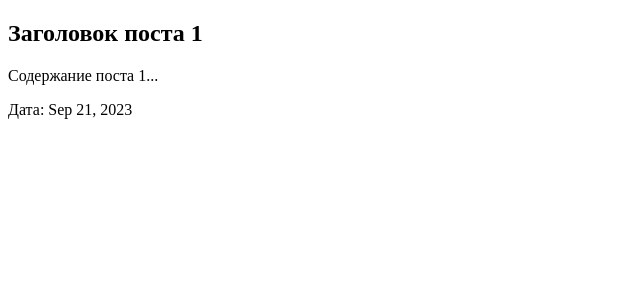
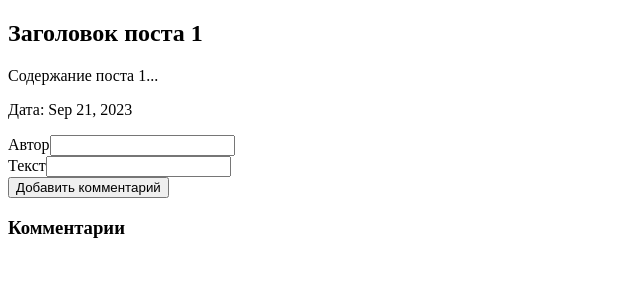
Before and after one commit to sherland11/mindmaze-client, an Angular app: page /post/1 in a window 1280 px wide. Shown: the top 300 px of the page, without its empty margins (0-640 px from the left). Built offline with nearby package versions, Linux system fonts and the light colour scheme.

Commit message:
Добавлены комментарии

```diff
--- a/src/app/app.module.ts
+++ b/src/app/app.module.ts
@@ -6,6 +6,7 @@ import { AppComponent } from './app.component';
 import { PostListComponent } from './components/post-list/post-list.component';
 import { PostDetailComponent } from './components/post-detail/post-detail.component';
 import { HomeComponent } from './components/home/home.component';
+import { FormsModule } from '@angular/forms';
 
 @NgModule({
   declarations: [
@@ -16,7 +17,8 @@ import { HomeComponent } from './components/home/home.component';
   ],
   imports: [
     BrowserModule,
-    AppRoutingModule
+    AppRoutingModule,
+    FormsModule
   ],
   providers: [],
   bootstrap: [AppComponent]
--- a/src/app/components/post-detail/post-detail.component.html
+++ b/src/app/components/post-detail/post-detail.component.html
@@ -2,4 +2,25 @@
     <h2>{{ post.title }}</h2>
     <p>{{ post.content }}</p>
     <p>Дата: {{ post.date | date }}</p>
+</div>
+
+<form (submit)="addComment()">
+  <div class="form-group">
+    <label for="author">Автор</label>
+    <input type="text" id="author" name="author" [(ngModel)]="newComment.author" required>
   </div>
+  <div class="form-group">
+    <label for="author">Текст</label>
+    <input type="text" id="author" name="author" [(ngModel)]="newComment.text" required>
+  </div>
+  <button type="submit">Добавить комментарий</button>
+</form>
+
+<div class="post-detail" *ngIf="post">
+  <h3>Комментарии</h3>
+  <ul>
+    <li *ngFor="let comment of comments">
+      <strong>{{ comment.author }}:</strong> {{ comment.text }}
+    </li>
+  </ul>
+</div>
--- a/src/app/components/post-detail/post-detail.component.ts
+++ b/src/app/components/post-detail/post-detail.component.ts
@@ -1,6 +1,8 @@
 import { Component, OnInit } from '@angular/core';
 import { ActivatedRoute } from '@angular/router';
+import { Comment } from 'src/app/models/comment.model';
 import { Post } from 'src/app/models/post.model';
+import { CommentService } from 'src/app/services/comment.service';
 import { PostService } from 'src/app/services/post.service';
 
 @Component({
@@ -10,16 +12,38 @@ import { PostService } from 'src/app/services/post.service';
 })
 export class PostDetailComponent implements OnInit {
   post: Post | undefined;
+  comments: Comment[] = [];
+  newComment: Comment = this.createEmptyComment();
 
   constructor(
     private route: ActivatedRoute,
-    private postService: PostService
+    private postService: PostService,
+    private commentService: CommentService
   ) { }
 
   ngOnInit(): void {
     this.route.paramMap.subscribe(params => {
-      const postId: number = Number(params.get('id'))
-      this.post = this.postService.getPostById(postId)
-    })
+      const postId: number = Number(params.get('id'));
+      this.post = this.postService.getPostById(postId);
+      this.loadComments(postId);
+    });
+  }
+
+  addComment(): void {
+    if (this.post && this.newComment.author && this.newComment.text) {
+      this.newComment.postId = this.post.id;
+      this.newComment.date = new Date();
+      this.commentService.addComment(this.newComment);
+      this.newComment = this.createEmptyComment();
+      this.loadComments(this.post.id);
+    }
+  }
+
+  private loadComments(postId: number): void {
+    this.comments = this.commentService.getCommentsForPost(postId);
+  }
+
+  private createEmptyComment(): Comment {
+    return { id: 0, postId: 0, author: '', text: '', date: new Date() };
   }
 }
--- a/src/app/models/post.model.ts
+++ b/src/app/models/post.model.ts
@@ -3,4 +3,5 @@ export interface Post {
     title: string;
     content: string;
     date: Date;
+    comments?: Comment[]
 }
--- /dev/null
+++ b/src/app/services/comment.service.ts
@@ -0,0 +1,19 @@
+import { Injectable } from '@angular/core';
+import { Comment } from '../models/comment.model';
+
+@Injectable({
+  providedIn: 'root'
+})
+export class CommentService {
+  private comments: Comment[] = [];
+
+  constructor() { }
+
+  addComment(comment: Comment): void {
+    this.comments.push(comment)
+  }
+
+  getCommentsForPost(postId: number): Comment[] {
+    return this.comments.filter(comment => comment.postId === postId)
+  }
+}
```
Also changed, not shown: src/app/models/comment.model.ts (added, +7 -0 lines), 1 other file (tests, documents, lock files or other folders).
